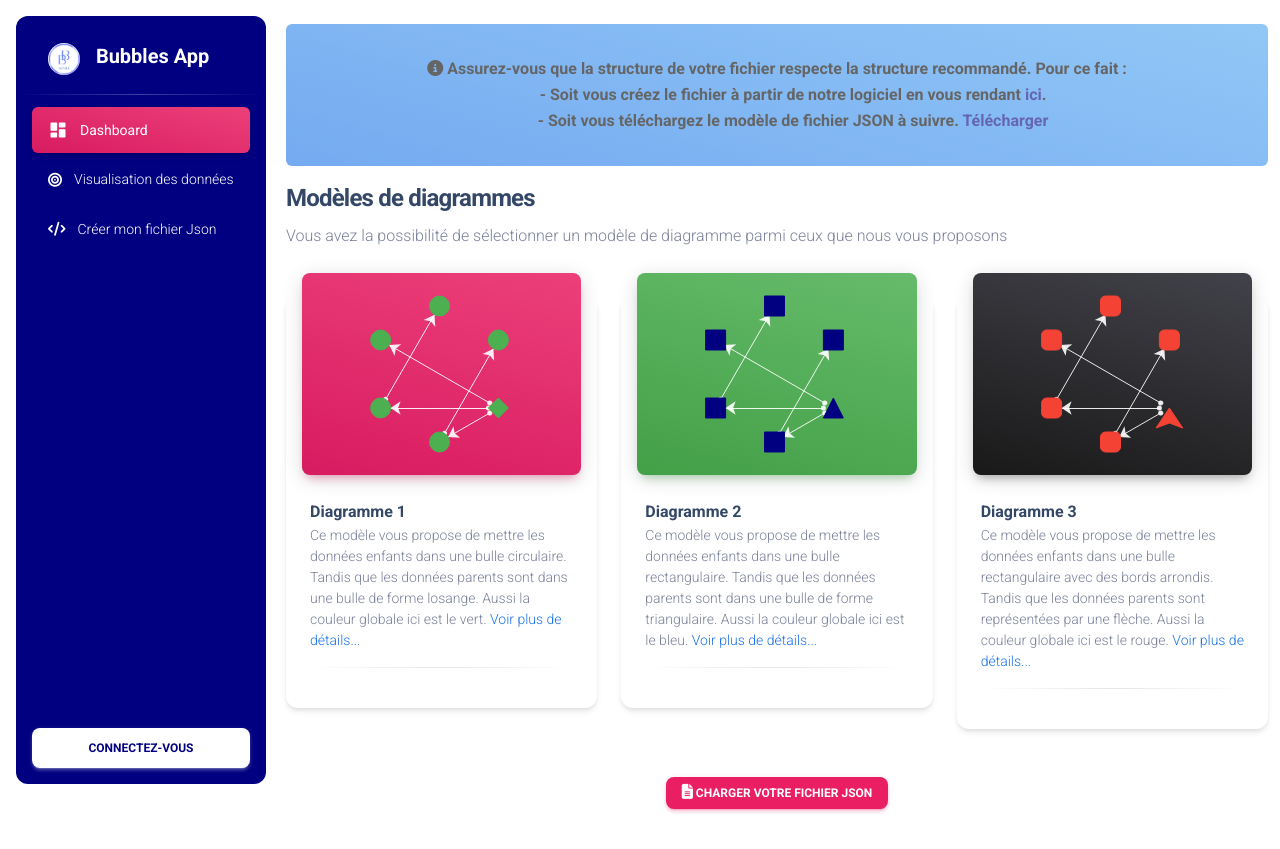
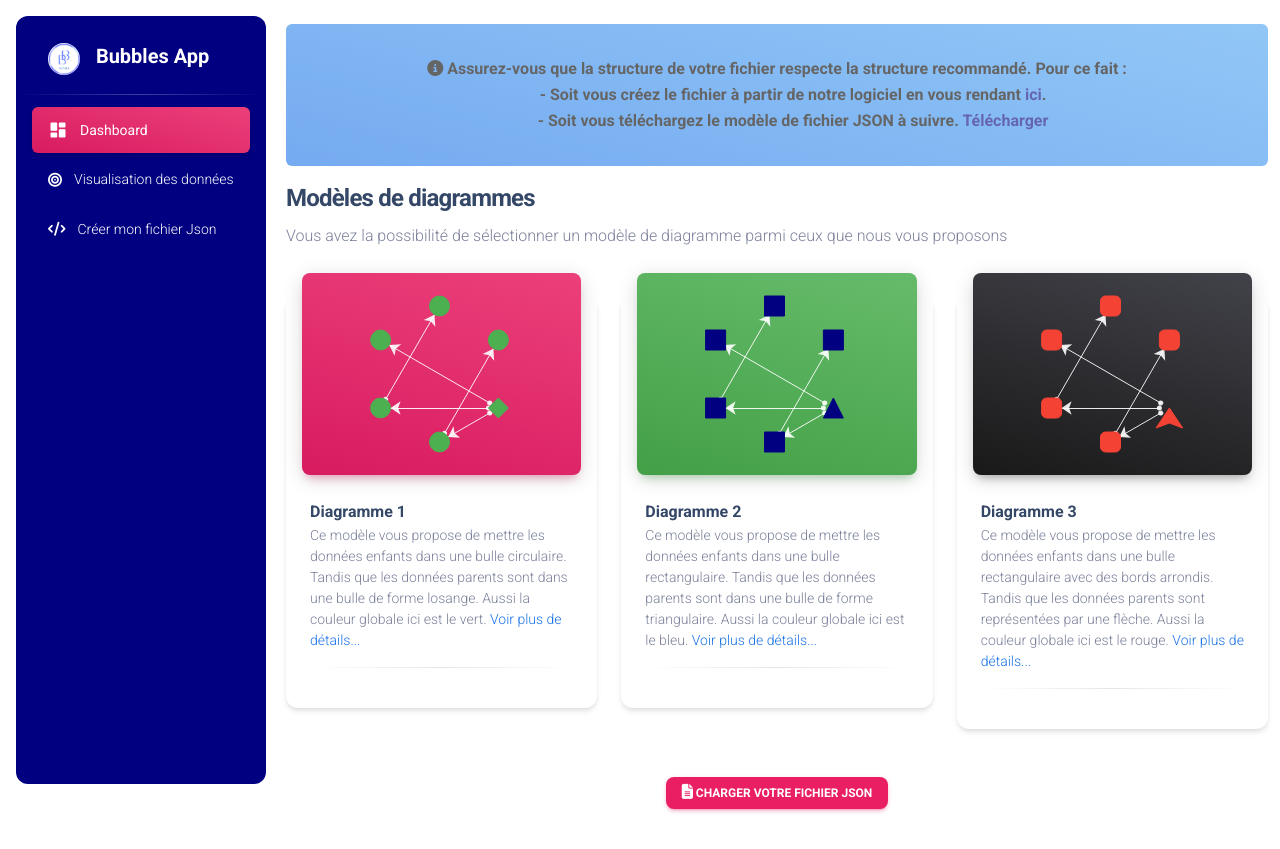
Before and after one commit to Cbtcompte/bubbles, a Vue app: page / in a window 1280 px wide. Built offline with nearby package versions, Linux system fonts and the light colour scheme.

Commit message:
fini sans la partie connexion

```diff
--- a/src/views/partials/NavigationView.vue
+++ b/src/views/partials/NavigationView.vue
@@ -61,7 +61,7 @@ const router = useRouter()
         </li> -->
       </ul>
     </div>
-    <div class="sidenav-footer position-absolute w-100 bottom-0 ">
+    <!-- <div class="sidenav-footer position-absolute w-100 bottom-0 ">
       <div class="mx-3">
         <router-link :to="{name : 'LoginView'}">
           <button class="btn bg-gradient-white bg-white w-100 text-color">
@@ -69,6 +69,6 @@ const router = useRouter()
           </button>
         </router-link>
       </div>
-    </div>
+    </div> -->
   </aside>
 </template>
--- a/vite.config.js
+++ b/vite.config.js
@@ -14,5 +14,6 @@ export default defineConfig({
     alias: {
       '@': fileURLToPath(new URL('./src', import.meta.url))
     }
-  }
+  },
+  build : { chunkSizeWarningLimit : 1600}
 })
```
